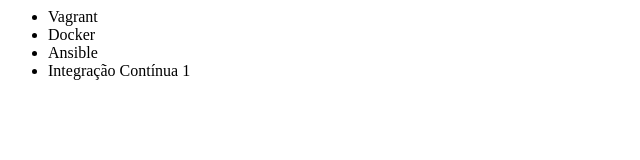
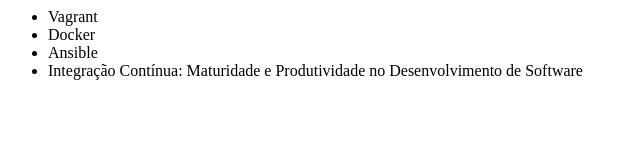
Before and after one commit to csilvpen/alura-git, a plain HTML site: page index.html in a window 1280 px wide. Shown: the whole page, without its empty margins (0-640 px from the left). Drawn offline with Linux system fonts and the light colour scheme.

Commit message:
Renomeando novamente curso Integração Contínua

```diff
--- a/index.html
+++ b/index.html
@@ -9,7 +9,7 @@
             <li>Vagrant</li>
             <li>Docker</li>
             <li>Ansible</li>
-            <li>Integração Contínua 1</li>
+            <li>Integração Contínua: Maturidade e Produtividade no Desenvolvimento de Software </li>
         </ul>
     </body>
 </index>
```
